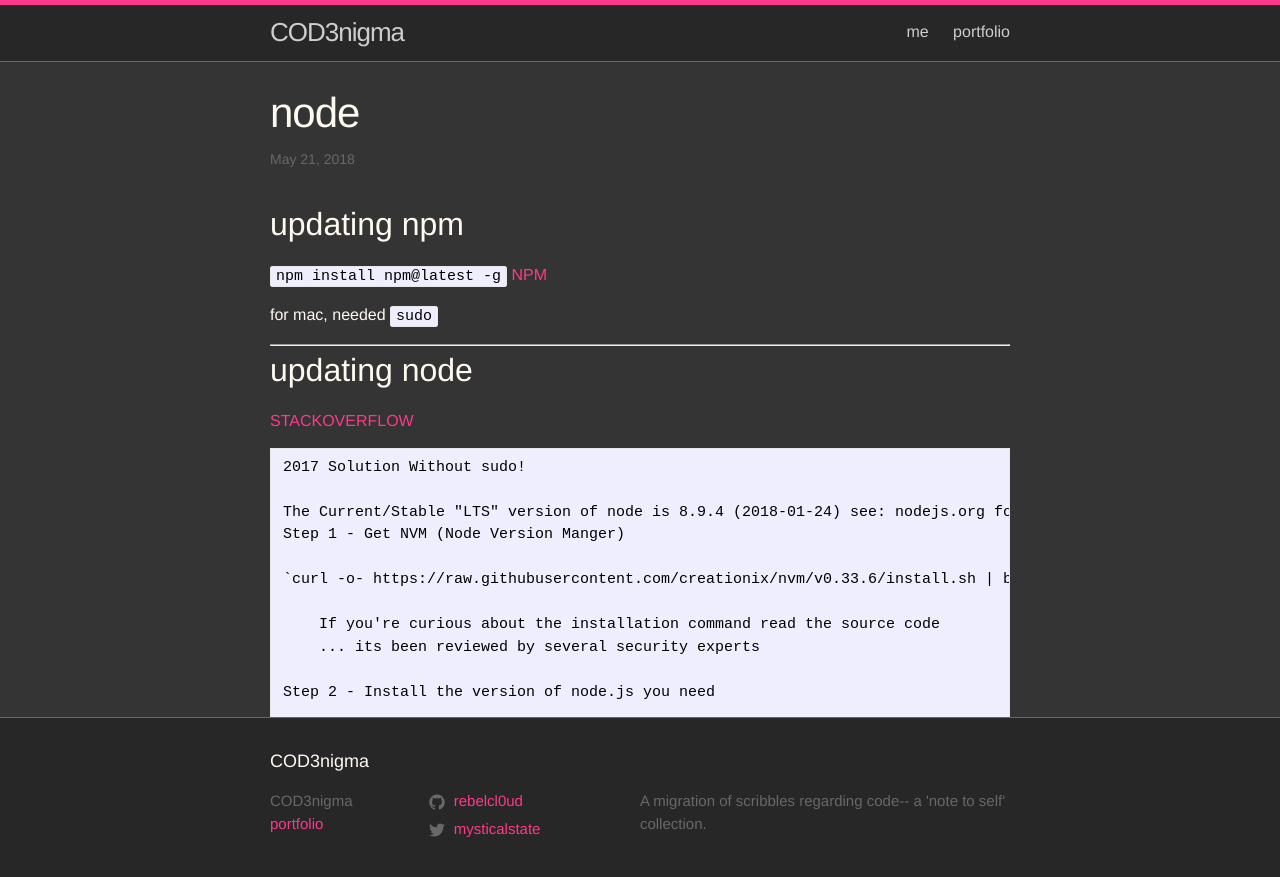
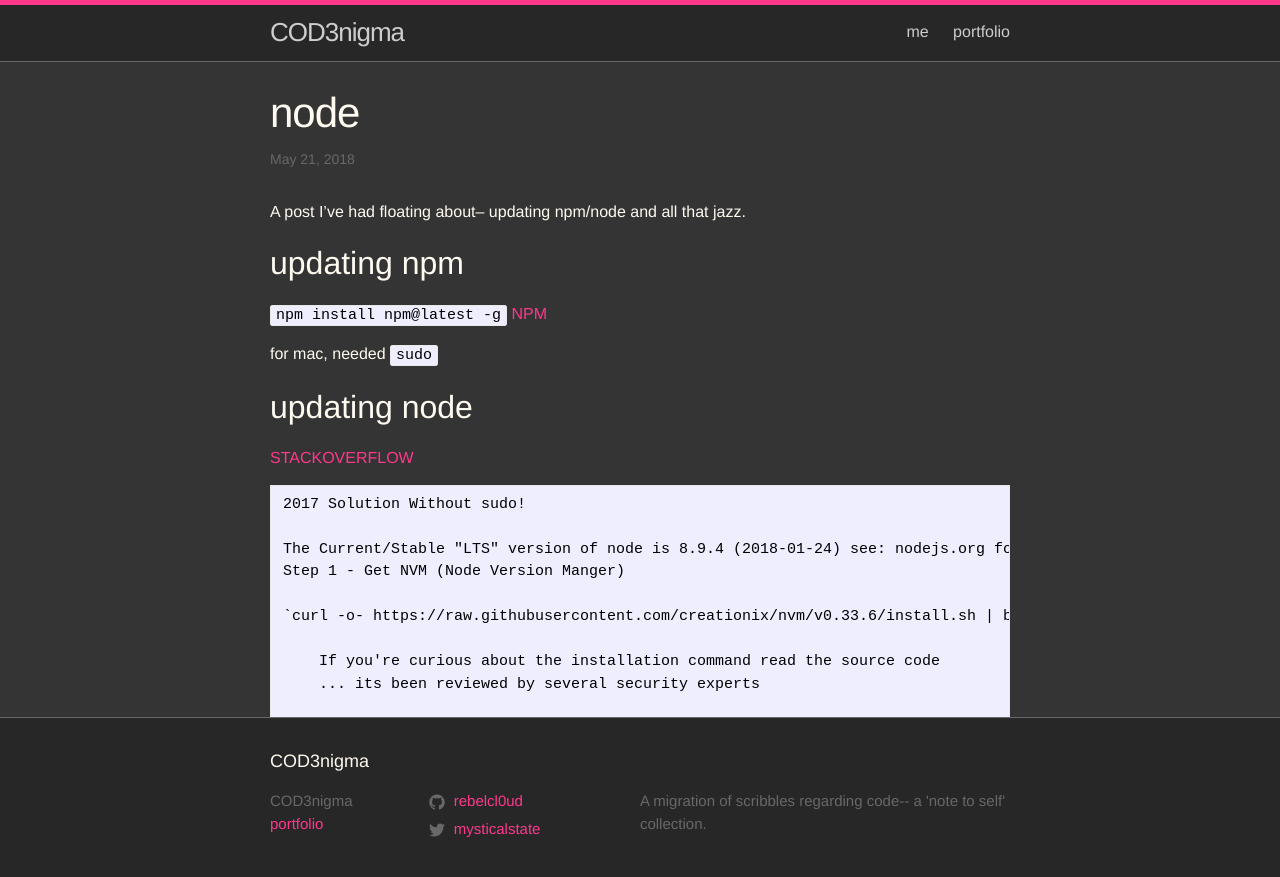
Before and after one commit to rebelcl0ud/blog, a Jekyll site: the page built from _posts/2018-05-21-[46]-node.markdown, in a window 1280 px wide and 900 px high. Shown: the top 877 px of the window. Built offline with Jekyll 4.4.1, drawn with Linux system fonts in a browser that asks for light colours.

Commit message:
edit- added brief intro and removed line breaks

````diff
--- a/_posts/2018-05-21-[46]-node.markdown
+++ b/_posts/2018-05-21-[46]-node.markdown
@@ -5,13 +5,13 @@ date: 2018-05-21
 categories: javascript, node
 ---
 
+A post I've had floating about-- updating npm/node and all that jazz.
+
 ## updating npm
 `npm install npm@latest -g`
 [NPM](https://docs.npmjs.com/getting-started/installing-node)
 
 for mac, needed `sudo`
-
-- - -
 
 ## updating node
 
@@ -35,7 +35,6 @@ Once you've got NVM you can install a specific version of Node.js using the nvm
 nvm install v8.9.4
 
 ```
-- - -
 
 once in project folder `npm install` installs dependencies
 
````
